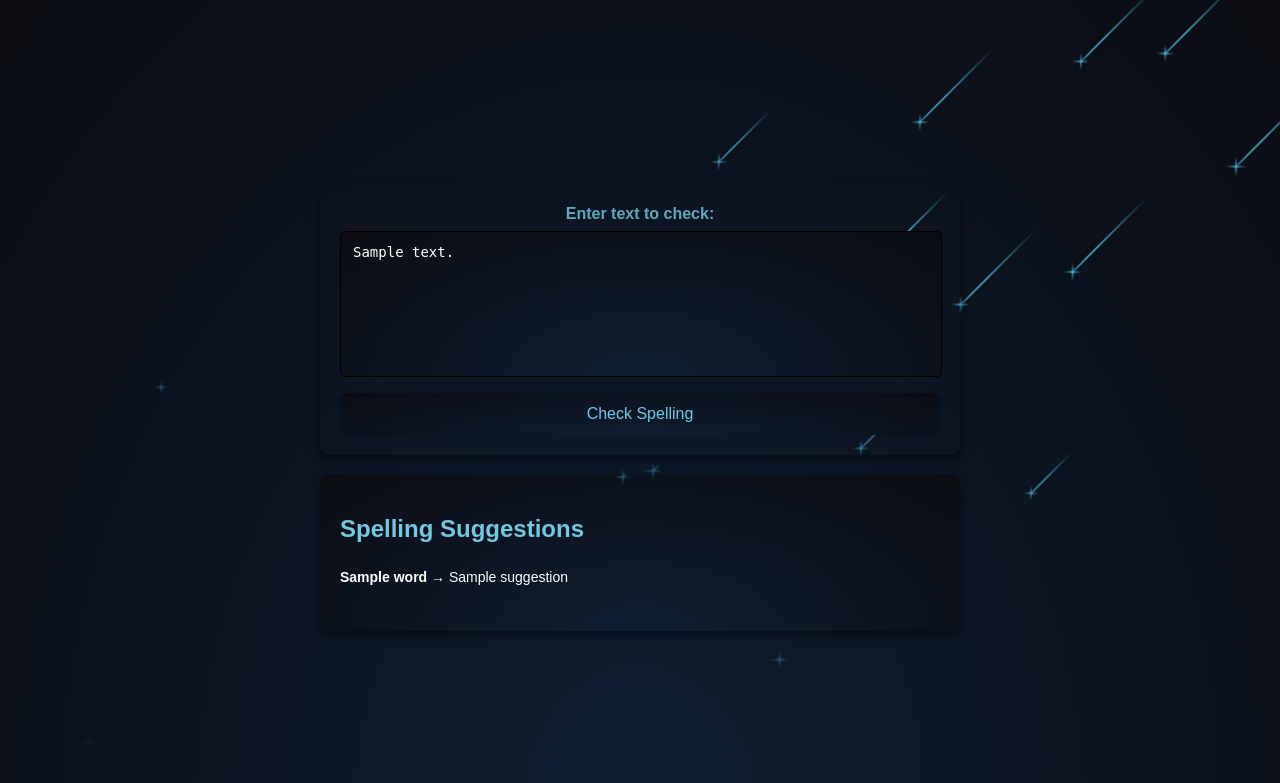
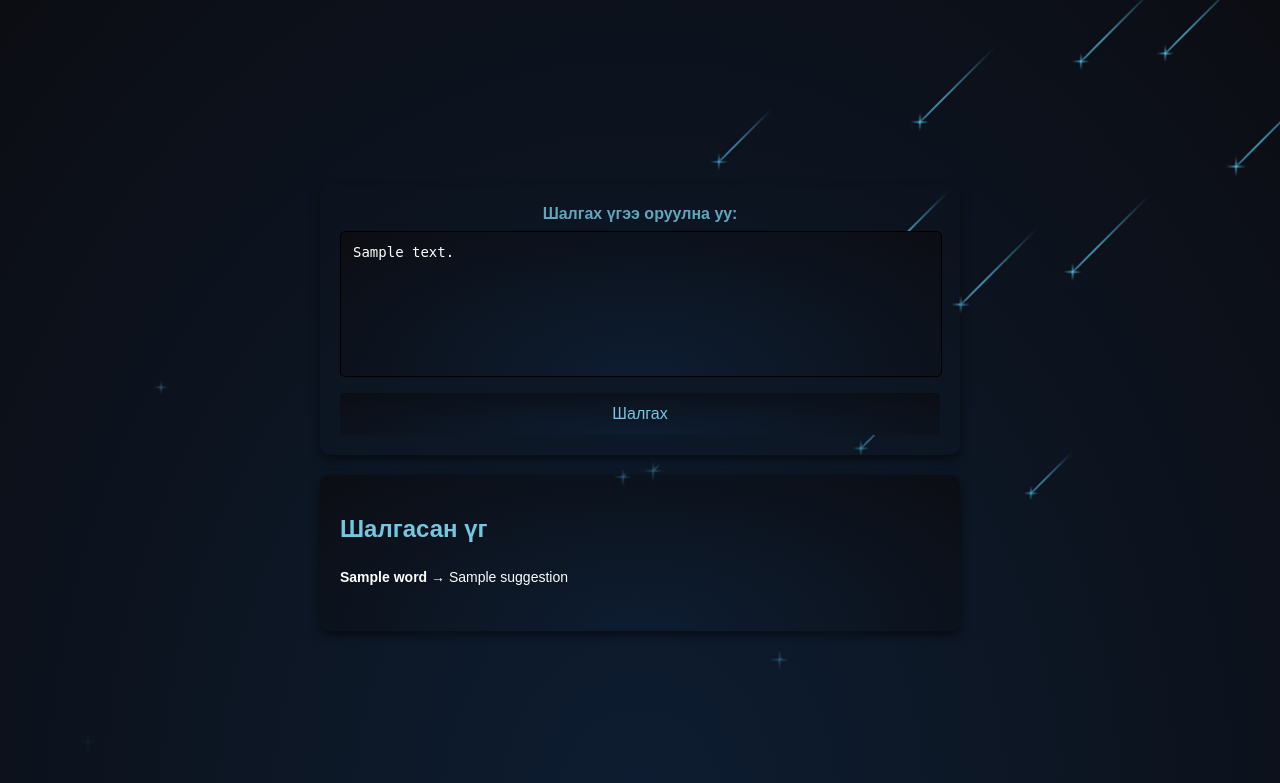
Before and after one commit to temuka12312/algo-biydaalt, a Django app: template design/templates/index.html in a window 1280 px wide. Shown: the top 783 px of the page. Run offline with Django 5.2, Linux system fonts and the light colour scheme; the template is opened without the code that fills it: most values are stand-ins (such as "Sample title", 1, 10 or a date in 2020).

Commit message:
buren duussan gehdee dahin neg shalga

```diff
--- a/design/templates/index.html
+++ b/design/templates/index.html
@@ -543,14 +543,14 @@
     <div class="container">
       <form method="post" action="{% url 'spell_check' %}">
         {% csrf_token %}
-        <label for="text">Enter text to check:</label>
+        <label for="text">Шалгах үгээ оруулна уу:</label>
         <textarea id="text" name="text" rows="4" cols="50">{{ text }}</textarea>
-        <button type="submit">Check Spelling</button>
+        <button type="submit">Шалгах</button>
       </form>
 
       {% if suggestions %}
       <div class="suggestions">
-        <h2>Spelling Suggestions</h2>
+        <h2>Шалгасан үг</h2>
         <ul>
           {% for word, suggestion in suggestions.items %}
           <li><strong>{{ word }}</strong> → {{ suggestion }}</li>
@@ -558,7 +558,7 @@
         </ul>
       </div>
       {% elif text %}
-      <p class="no-errors">No spelling errors found!</p>
+      <p class="no-errors">Алдаа олсонгүй</p>
       {% endif %}
     </div>
 
```
Also changed, not shown: config/views.py (+29 -6 lines).
